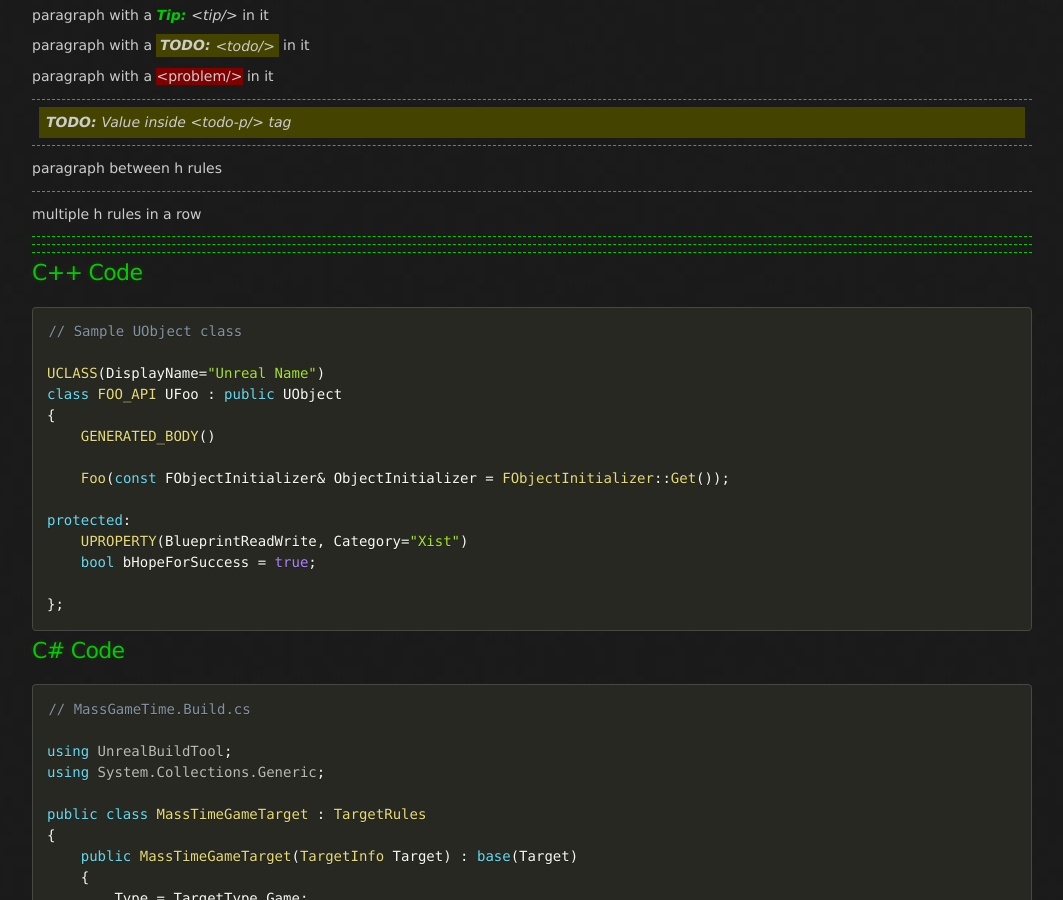
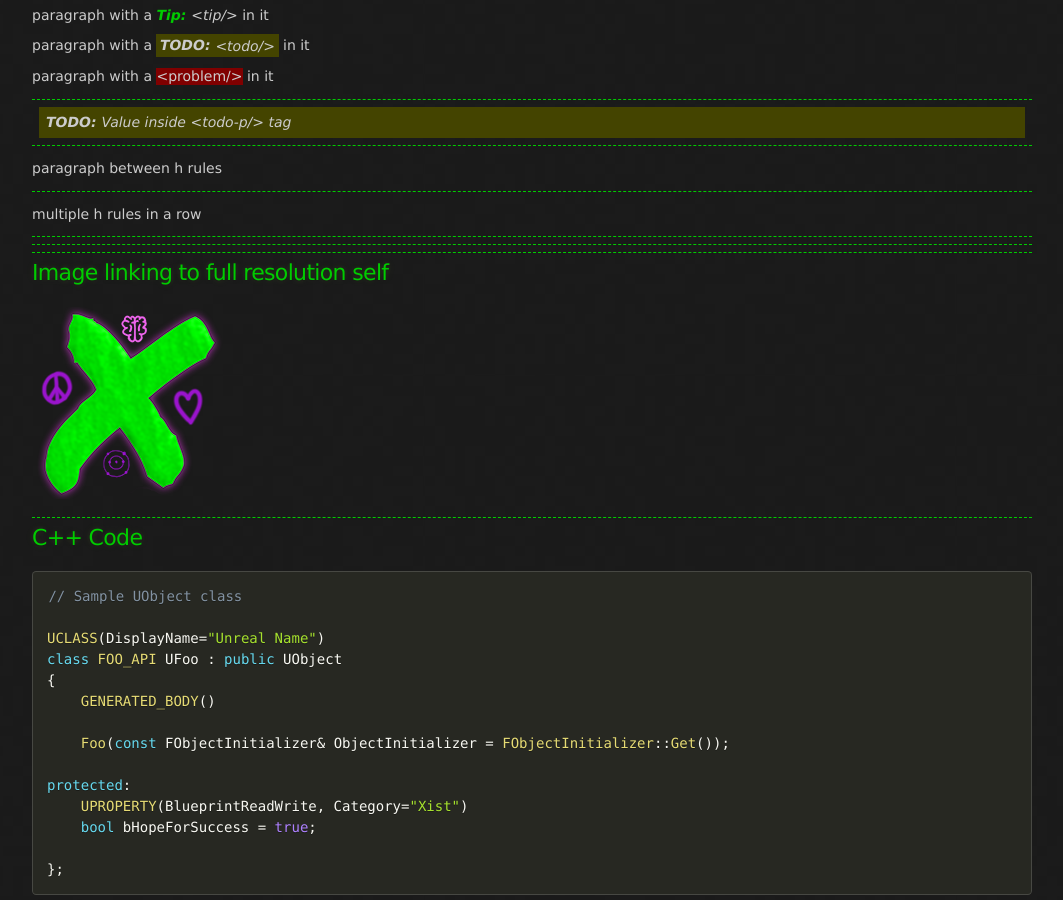
Before and after one commit to x157/x157.github.io, a Jekyll site: the page built from style.md, in a window 1280 px wide and 900 px high, scrolled down 689 px. Shown: the whole window, without its empty margins (108-1171 px from the left). Built offline with Jekyll 4.4.1, drawn with Linux system fonts in a browser that asks for light colours.

Commit message:
Add image linking to itself example

```diff
--- a/style.md
+++ b/style.md
@@ -49,6 +49,12 @@ multiple h rules in a row
 
 ------------------------------------------------------------
 ------------------------------------------------------------
+------------------------------------------------------------
+
+### Image linking to full resolution self
+
+[![Xist Icon](./assets/images/favicon-192.png)](./assets/images/favicon-192.png)
+
 ------------------------------------------------------------
 
 ### C++ Code
```
